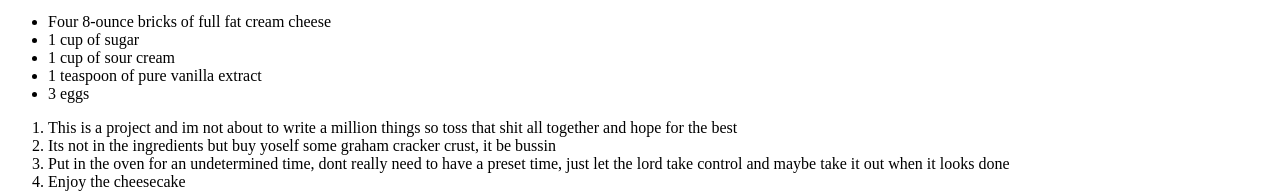
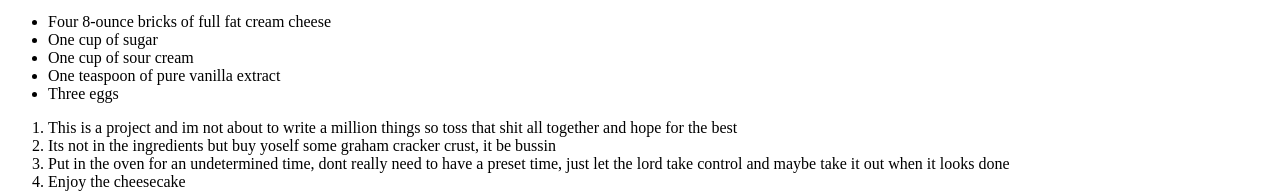
Before and after one commit to Lostcodespace/odin-recipes, a plain HTML site: page recipes/cheesecake.html in a window 1280 px wide. Shown: the part 376-569 px from the top of the page. Drawn offline with Linux system fonts and the light colour scheme.

Commit message:
Create unified lists with capitals and spell check

```diff
--- a/recipes/cheesecake.html
+++ b/recipes/cheesecake.html
@@ -16,10 +16,10 @@
     </p>
     <ul>
         <li>Four 8-ounce bricks of full fat cream cheese</li>
-        <li>1 cup of sugar</li>
-        <li>1 cup of sour cream</li>
-        <li>1 teaspoon of pure vanilla extract</li>
-        <li>3 eggs</li>
+        <li>One cup of sugar</li>
+        <li>One cup of sour cream</li>
+        <li>One teaspoon of pure vanilla extract</li>
+        <li>Three eggs</li>
     </ul>
     <ol>
         <li>This is a project and im not about to write a million things so toss that shit all together and hope for the best</li>
```
Also changed, not shown: recipes/gysahl_smoothie.html (+2 -2 lines).
